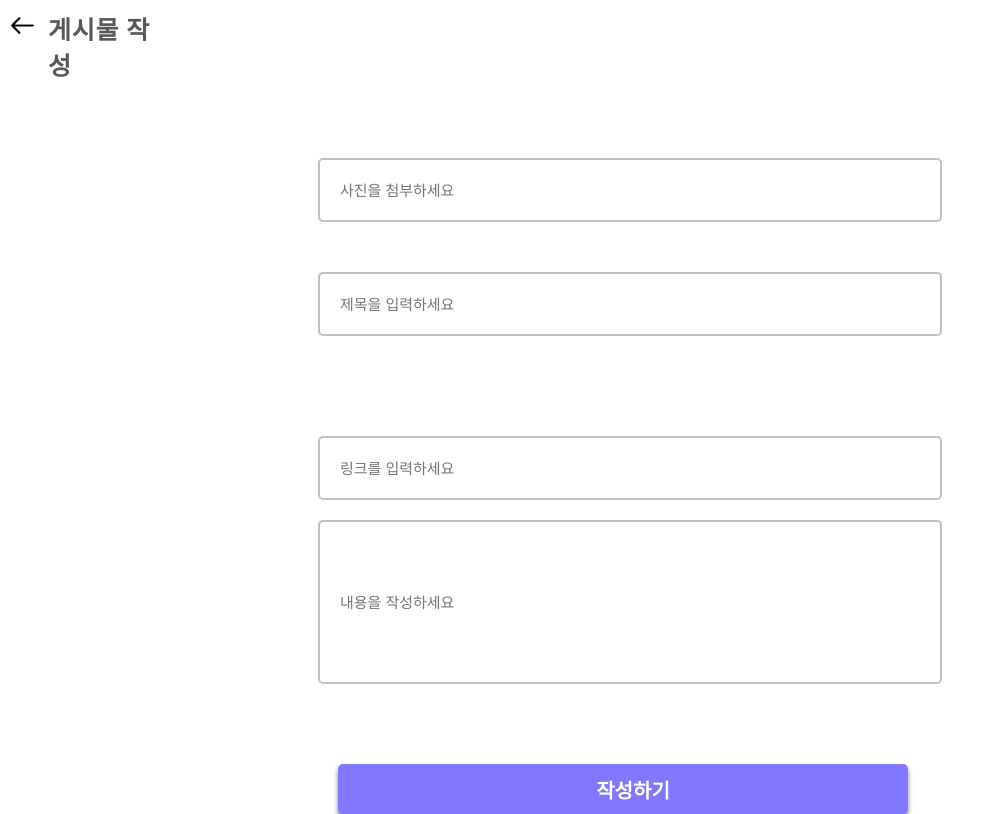
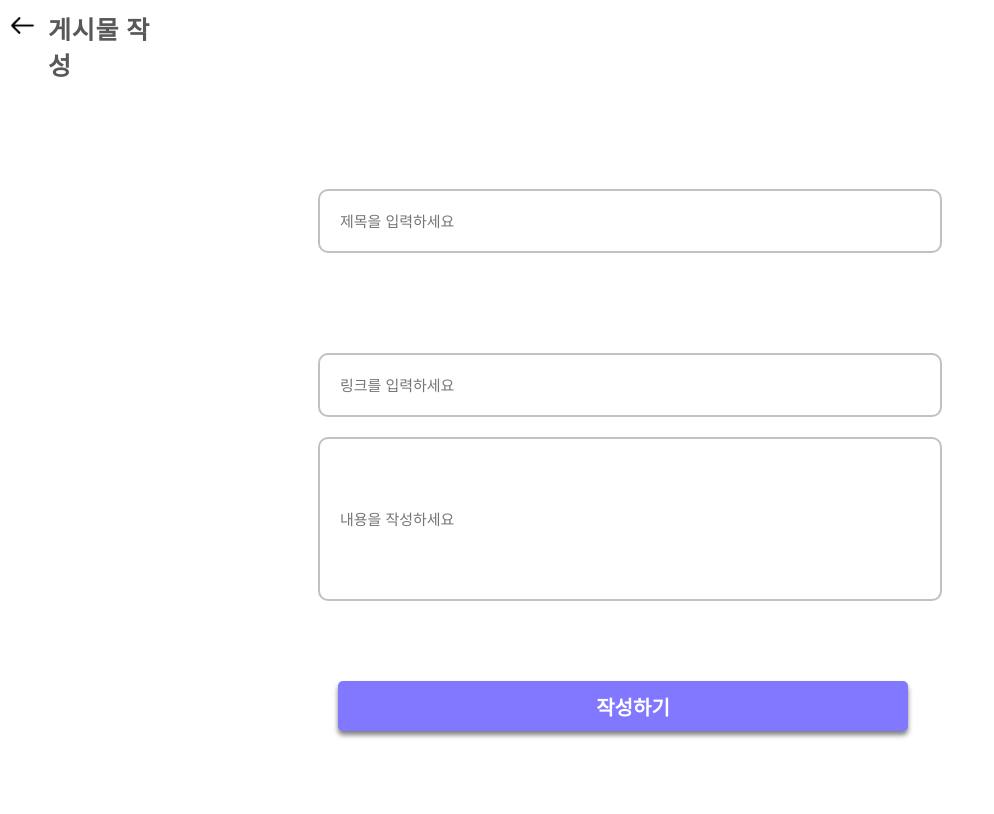
Before and after one commit to DGSW09/WEB, a React (Create React App) app in the folder project09/: page /upload in a window 1280 px wide. Shown: the whole page, without its empty margins (0-994 px from the left). Built offline with nearby package versions, Linux system fonts and the light colour scheme.

Commit message:
Compelete: UploadProductPage

```diff
--- a/project09/src/components/Product/UploadProduct.jsx
+++ b/project09/src/components/Product/UploadProduct.jsx
@@ -8,24 +8,24 @@ const UploadProduct = () => {
     window.location.replace("/");
   };
 
+  const Upload = () => {
+    alert("작성되었습니다.");
+  };
+
   return (
     <div className="UploadProductWrap">
       <div className="PageInfo">
-        <img
-          src={Back}
-          className="back"
-          onClick={BackMain}
-        />
+        <img src={Back} className="back" onClick={BackMain} />
         <div className="PageTitle">게시물 작성</div>
       </div>
       <form method="get">
         <div className="UploadProductInfo">
-          <input type="file" style={{ display: "none" }} ref={FileSelect} />
+          {/* <input type="file" style={{ display: "none" }} ref={FileSelect} />
           <input
             className="SelectImage"
             placeholder="사진을 첨부하세요"
             onClick={() => FileSelect.current.click()}
-          />
+          /> */}
           <input
             type="text"
             className="InputTitle"
@@ -41,7 +41,7 @@ const UploadProduct = () => {
             className="InputContent"
             placeholder="내용을 작성하세요"
           />
-          <button className="UploadProductBtn" type="submit">
+          <button className="UploadProductBtn" type="submit" onClick={Upload}>
             작성하기
           </button>
         </div>
--- a/project09/src/styles/UploadProduct.css
+++ b/project09/src/styles/UploadProduct.css
@@ -43,7 +43,7 @@
   height: 60px;
 
   border: 2px solid #c1c1c1;
-  border-radius: 5px;
+  border-radius: 10px;
 
   margin-bottom: 100px;
   margin-left: -20px;
@@ -55,6 +55,8 @@
   font-weight: 500;
   line-height: normal;
 
+  margin-top: 25%;
+
   padding-left: 20px;
 }
 
@@ -65,7 +67,7 @@
   height: 60px;
 
   border: 2px solid #c1c1c1;
-  border-radius: 5px;
+  border-radius: 10px;
 
   margin-bottom: 20px;
   margin-left: -20px;
@@ -87,7 +89,7 @@
   height: 160px;
 
   border: 2px solid #c1c1c1;
-  border-radius: 5px;
+  border-radius: 10px;
 
   margin-bottom: 80px;
   margin-left: -20px;
```
